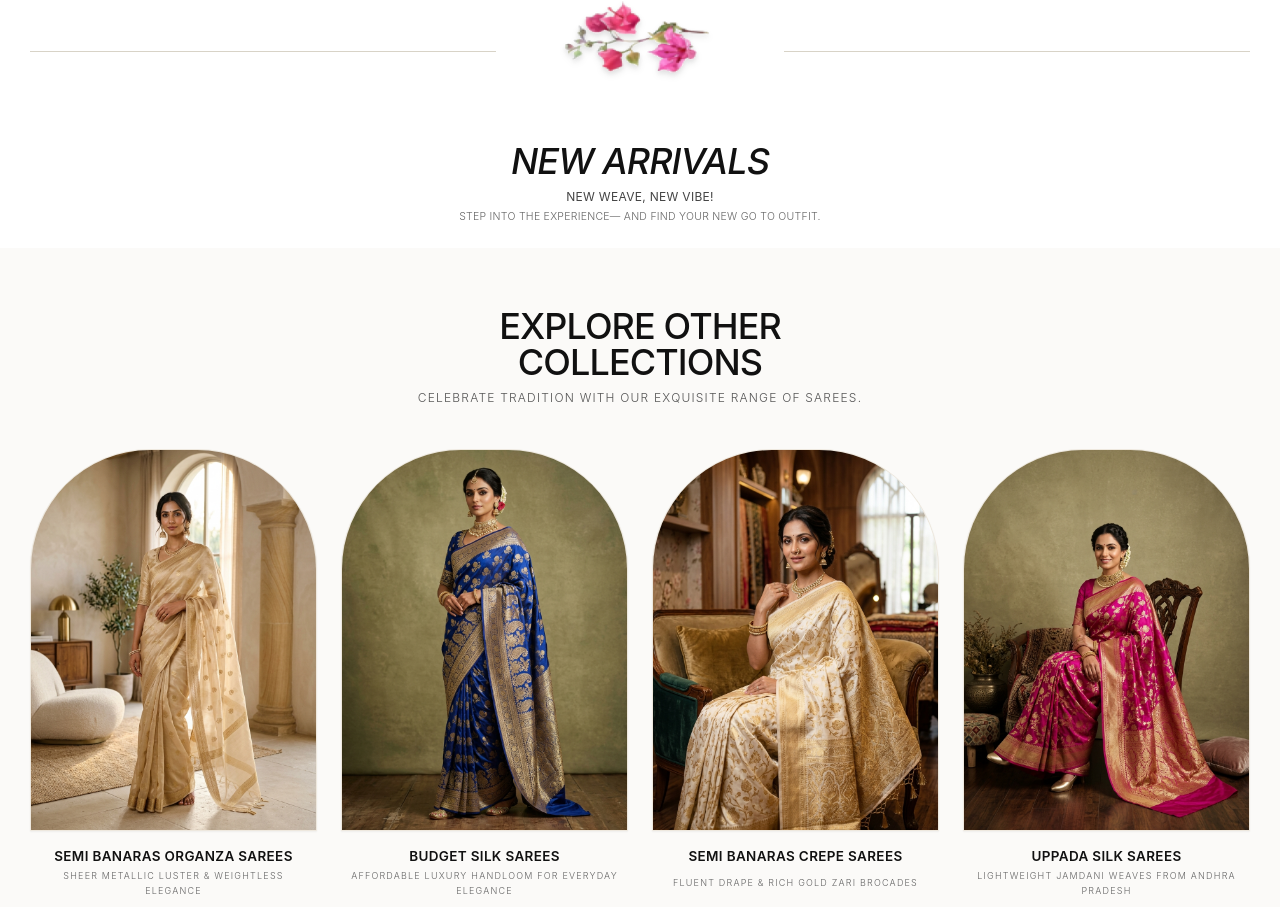
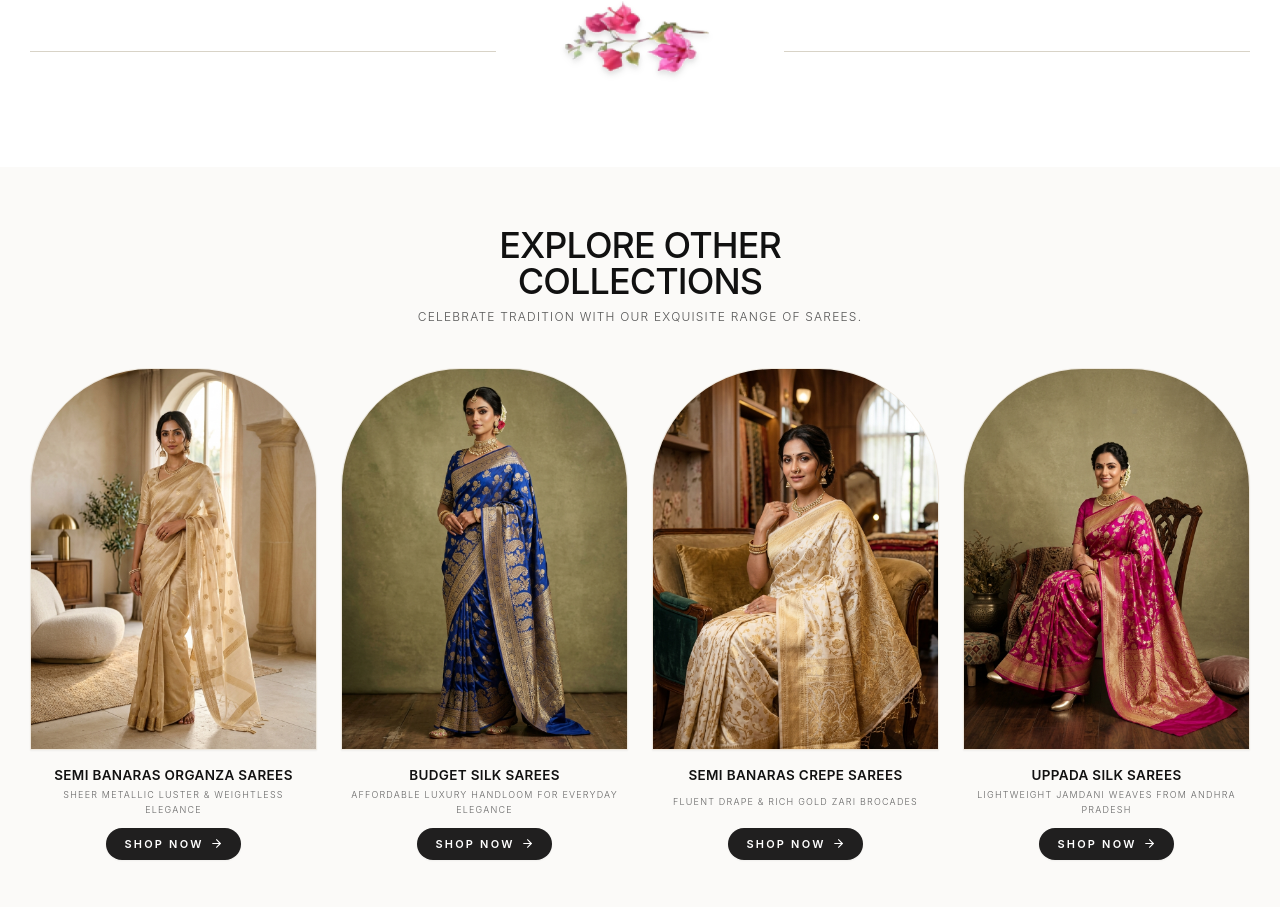
Before and after one commit to janagamsathwikpatel-art/chandrika-bridal-site, a Next.js app: page / in a window 1280 px wide. Shown: the part 2196-3103 px from the top of the page. Built offline with nearby package versions, Linux system fonts and the light colour scheme.

Commit message:
feat: remove New Arrivals title and subtitle text section

```diff
--- a/src/components/NewArrivalsDivider.tsx
+++ b/src/components/NewArrivalsDivider.tsx
@@ -25,18 +25,6 @@ export default function NewArrivalsDivider() {
           {/* Right Hairline Rule */}
           <div className="flex-1 border-t border-[#d8d3c7]" />
         </div>
-
-        {/* ── Title & Subtitles matching User Screenshot ── */}
-        <h2 className="text-3xl md:text-4xl lg:text-5xl font-serif italic text-[#111111] tracking-tight mb-3">
-          New Arrivals
-        </h2>
-        <p className="text-sm md:text-base font-sans text-[#444444] font-normal tracking-wide">
-          New Weave, New Vibe!
-        </p>
-        <p className="text-xs md:text-sm font-serif text-[#666666] tracking-wide mt-1 font-light">
-          Step into the experience— and find your new go to outfit.
-        </p>
-
       </div>
     </section>
   );
```
